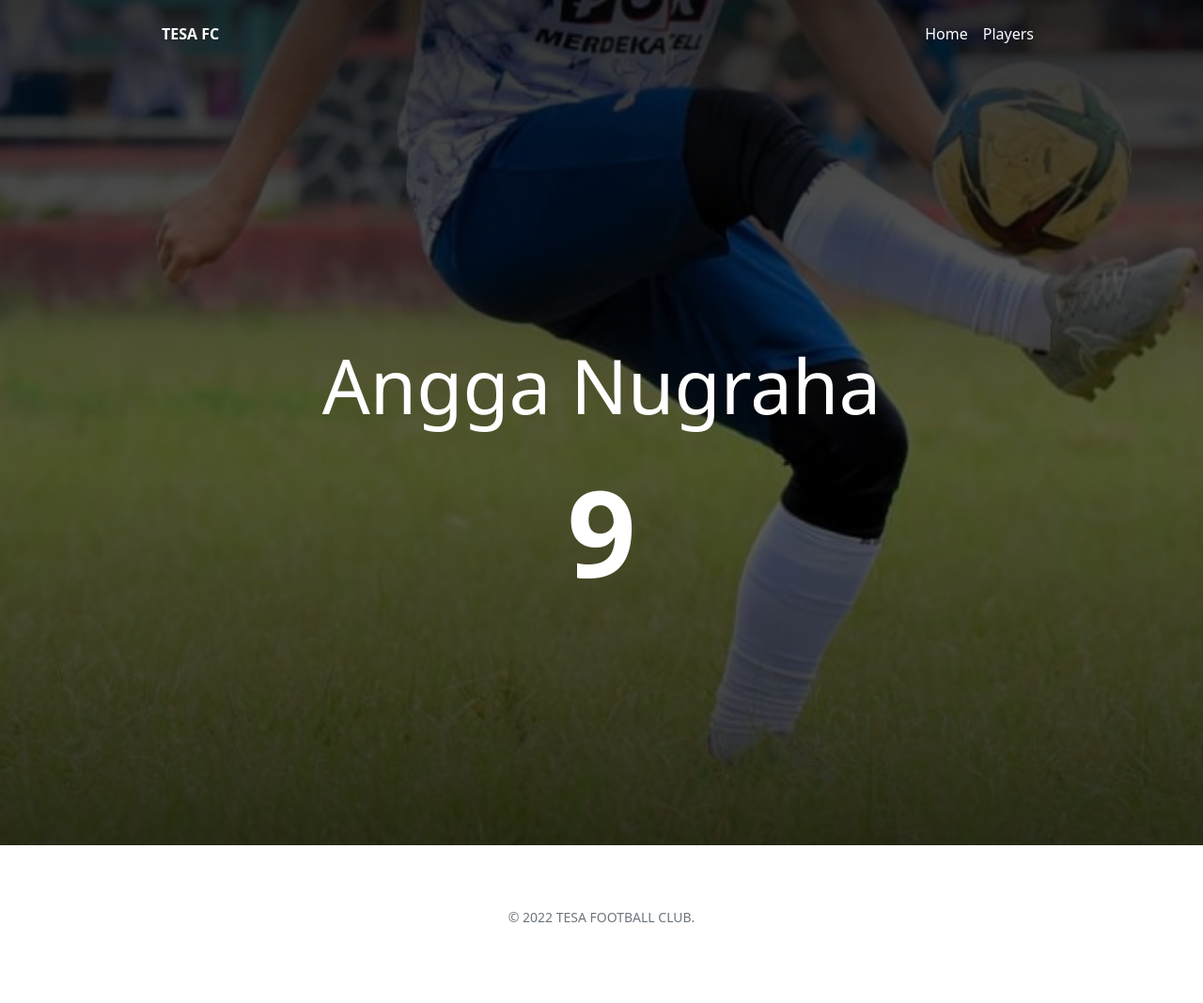
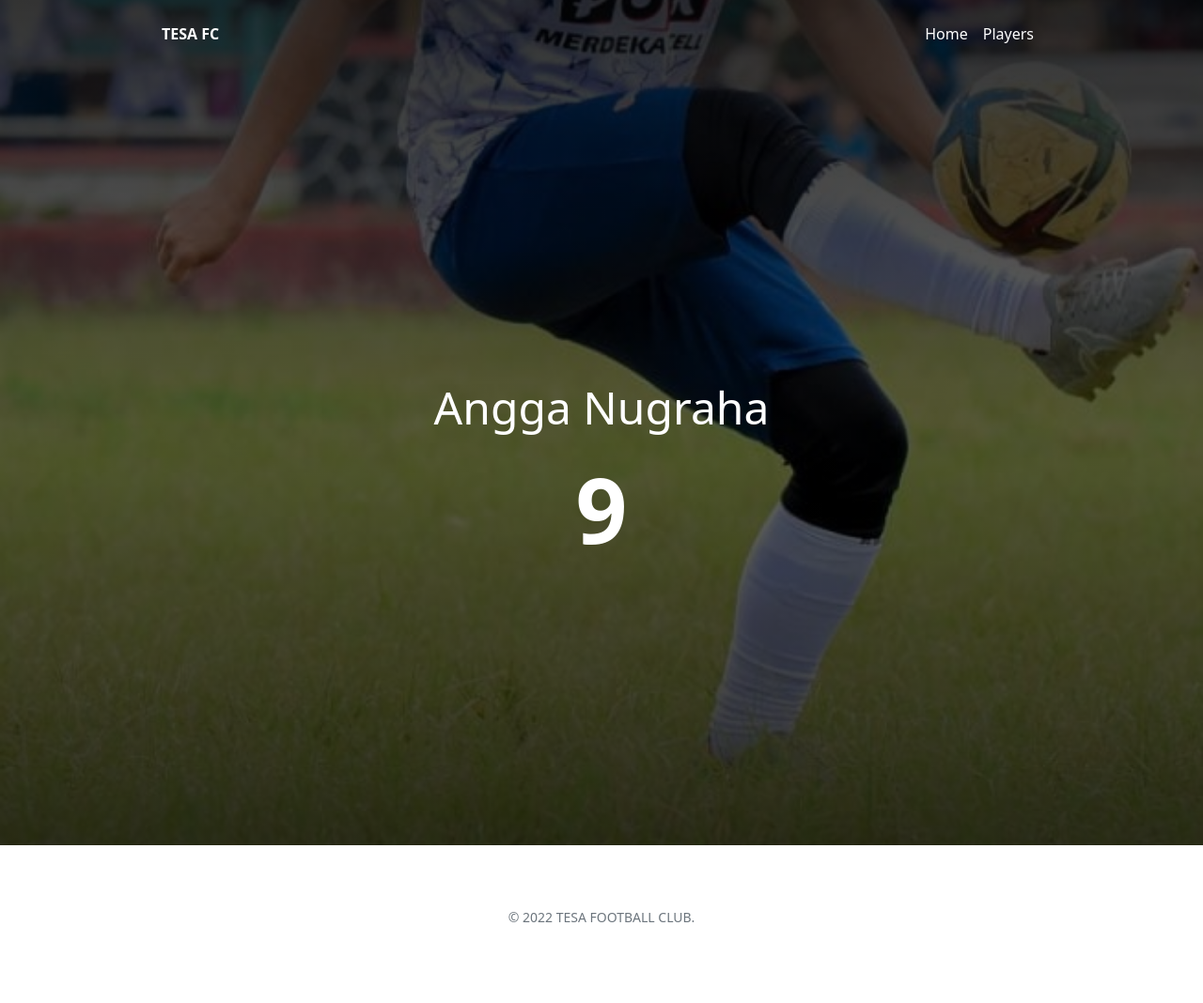
Before and after one commit to tesafc/www2, a Jekyll site: the page built from _players/angga-nugraha.md, in a window 1280 px wide. Shown: the whole page at 94% size. Built offline with Jekyll 4.4.1, drawn with Linux system fonts in a browser that asks for light colours.

Commit message:
Update header-player.html

```diff
--- a/_includes/header-player.html
+++ b/_includes/header-player.html
@@ -12,10 +12,10 @@
     </div>
     <div class="h-100 d-flex flex-column align-items-center justify-content-center">
       <div>
-        <span class="text-capitalize" style="font-size: 5em;">{{ page.title }}</span>
+        <span class="text-center text-capitalize" style="font-size: 3em;">{{ page.title }}</span>
       </div>
       <div>
-        <span class="text-uppercase fw-bolder" style="font-size: 8em;">{{ page.no-punggung }}</span>
+        <span class="text-uppercase fw-bolder" style="font-size: 6em;">{{ page.no-punggung }}</span>
       </div>
     </div>
   </div>
```
